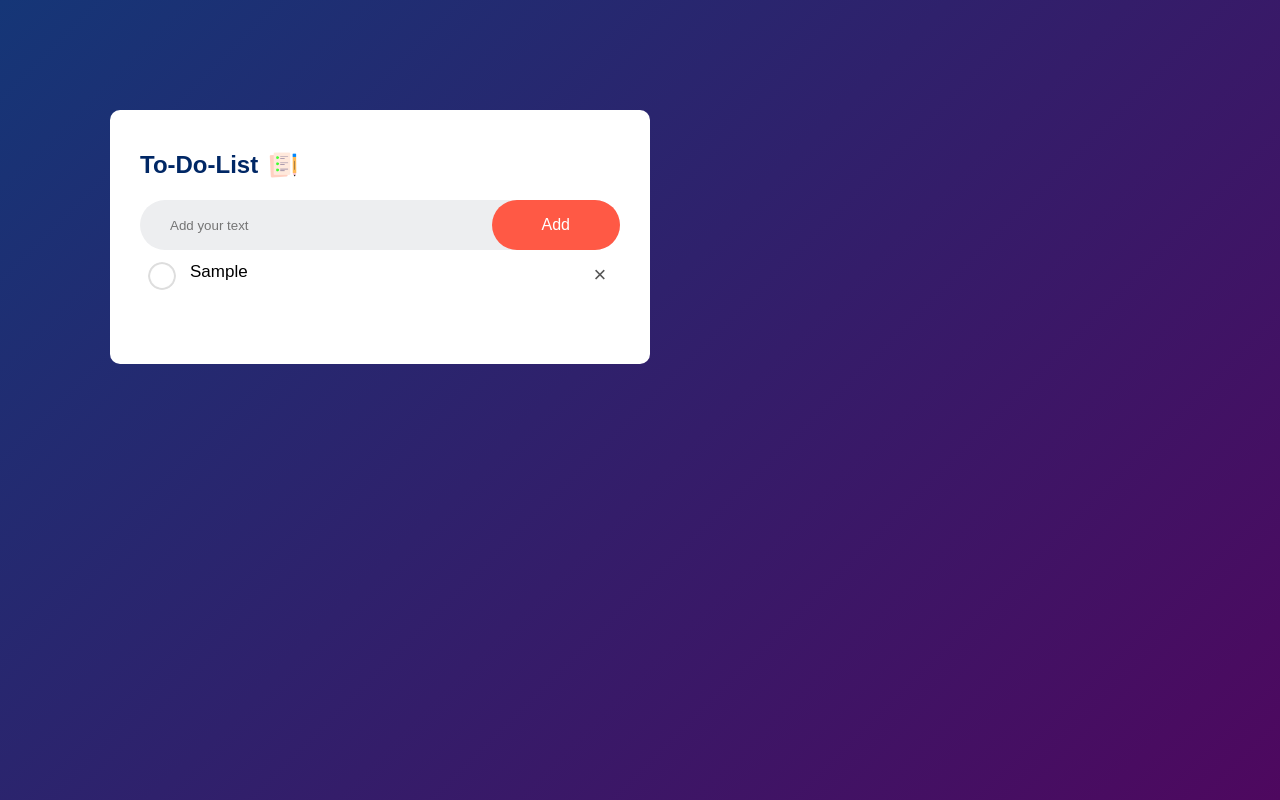
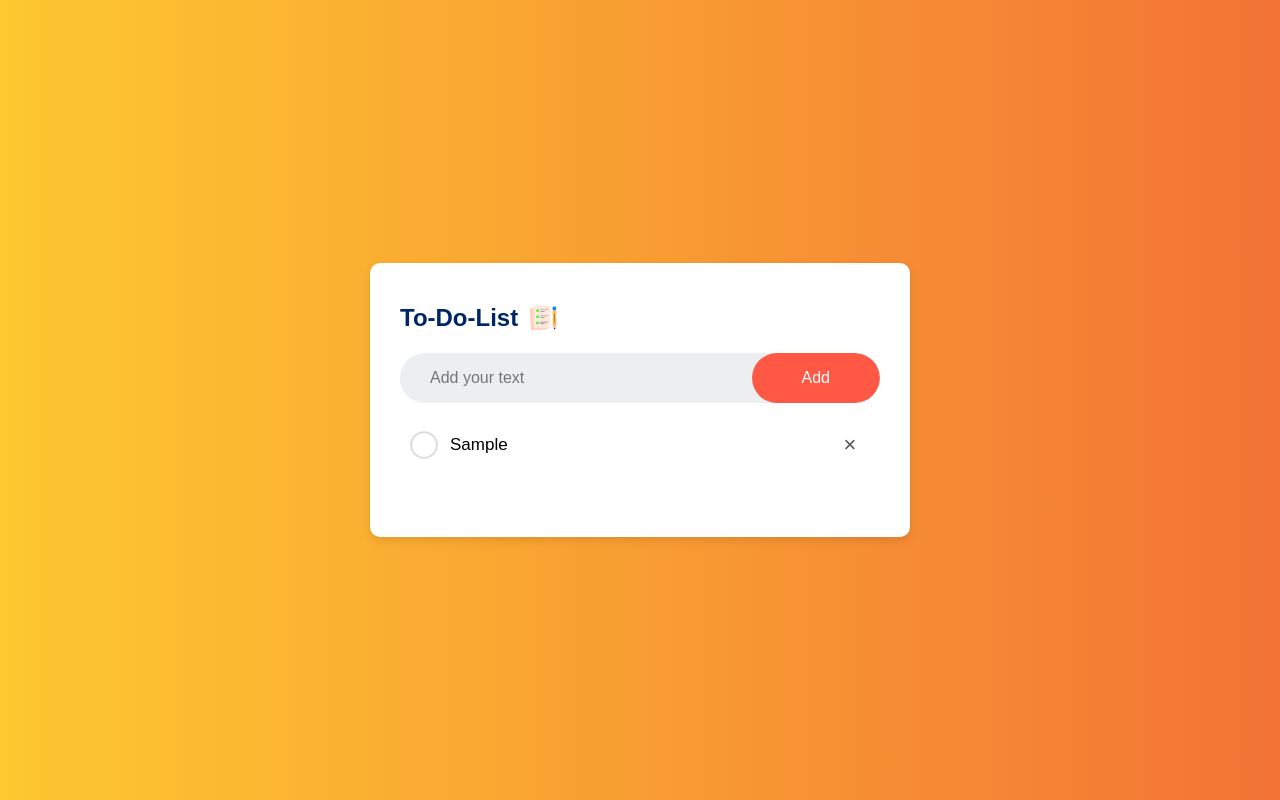
Before and after one commit to azeez07083/To-Do-List, a plain HTML site: page index.html in a window 1280 px wide. Both pictures are taken after typing "Sample" into the empty fields and a click on the button "Add". Drawn offline with Linux system fonts and the light colour scheme.

Commit message:
modified css and now it is ready to use

```diff
--- a/style.css
+++ b/style.css
@@ -1,24 +1,27 @@
 * {
     margin: 0;
     padding: 0;
-    font-family: 'poppins', sans-serif;
+    font-family: 'Poppins', sans-serif;
     box-sizing: border-box;
 }
 
 .container {
     width: 100%;
     min-height: 100vh;
-    background: linear-gradient(135deg, #153677, #4e085f);
+    background: linear-gradient(to right, #fdc830, #f37335);
     padding: 10px;
+    display: flex;
+    justify-content: center;
+    align-items: center;
 }
 
 .todo-app {
     width: 100%;
     max-width: 540px;
     background: #fff;
-    margin: 100px;
     padding: 40px 30px 70px;
     border-radius: 10px;
+    box-shadow: 0 4px 10px rgba(0, 0, 0, 0.1);
 }
 
 .todo-app h2 {
@@ -40,6 +43,7 @@
     background: #edeef0;
     border-radius: 30px;
     padding-left: 20px;
+    overflow: hidden;
 }
 
 input {
@@ -48,6 +52,7 @@ input {
     outline: none;
     background: transparent;
     padding: 10px;
+    font-size: 16px;
 }
 
 button {
@@ -59,6 +64,16 @@ button {
     font-size: 16px;
     cursor: pointer;
     border-radius: 40px;
+    transition: 0.3s;
+}
+
+button:hover {
+    background: #e04e3a;
+}
+
+ul {
+    margin-top: 20px;
+    padding: 0;
 }
 
 ul li {
@@ -68,6 +83,11 @@ ul li {
     user-select: none;
     cursor: pointer;
     position: relative;
+    border-bottom: 1px solid #ddd;
+}
+
+ul li:last-child {
+    border-bottom: none;
 }
 
 ul li::before {
@@ -76,11 +96,12 @@ ul li::before {
     height: 28px;
     width: 28px;
     border-radius: 50%;
-    background-image: url(images/unchecked.png);
+    background-image: url('../images/unchecked.png');
     background-size: cover;
     background-position: center;
-    top: 12px;
-    left: 8px;
+    top: 50%;
+    left: 10px;
+    transform: translateY(-50%);
 }
 
 ul li.checked {
@@ -89,13 +110,14 @@ ul li.checked {
 }
 
 ul li.checked::before {
-    background-image: url(images/checked.png);
+    background-image: url('../images/checked.png');
 }
 
 ul li span {
     position: absolute;
-    right: 0;
-    top: 5px;
+    right: 10px;
+    top: 50%;
+    transform: translateY(-50%);
     width: 40px;
     height: 40px;
     font-size: 22px;
@@ -103,6 +125,8 @@ ul li span {
     line-height: 40px;
     text-align: center;
     border-radius: 50%;
+    cursor: pointer;
+    transition: 0.3s;
 }
 
 ul li span:hover {
```
Also changed, not shown: index.html (+0 -1 lines).
